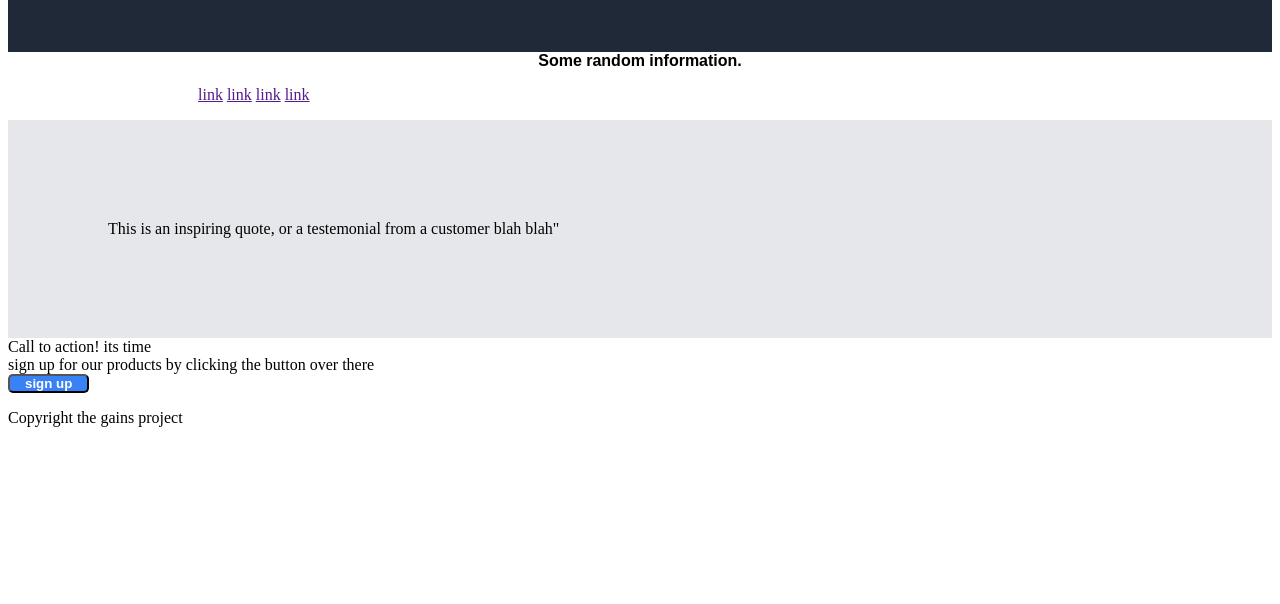
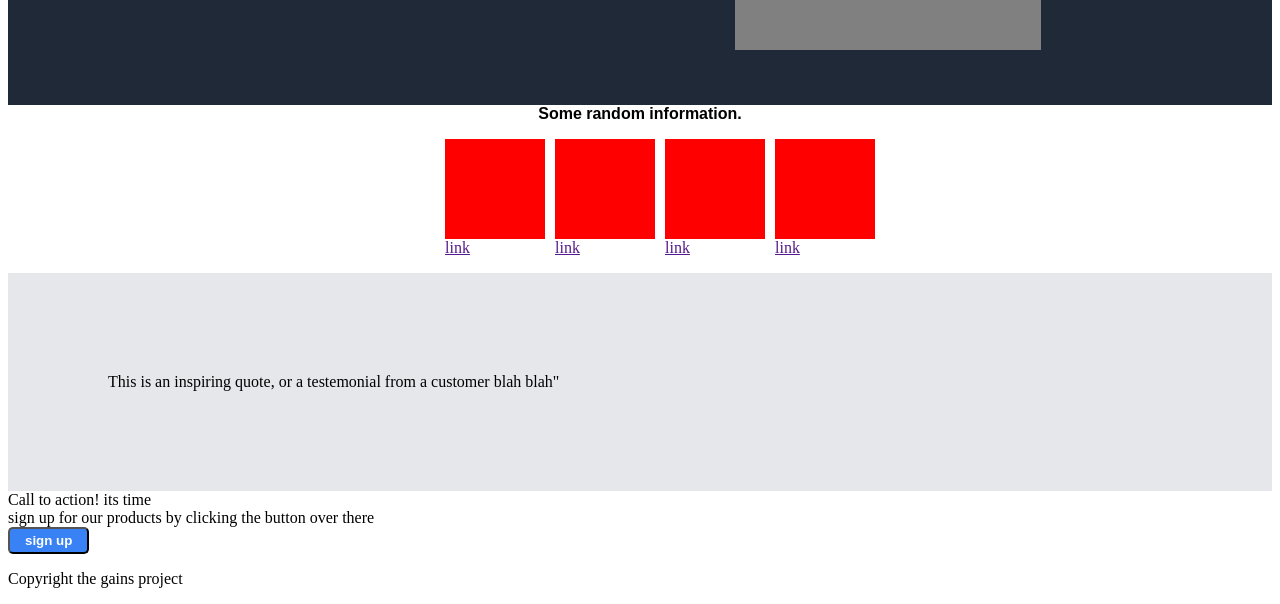
Before and after one commit to Ahson1/Odin-landing-page, a plain HTML site: page index.html in a window 1280 px wide. Shown: the part 234-838 px from the top of the page. Before the commit the page ends 800 px from the top, so only its background shows below. Drawn offline with Linux system fonts and the light colour scheme.

Commit message:
end of day 1???

```diff
--- a/index.html
+++ b/index.html
@@ -48,14 +48,26 @@
         <div class="random">Some random information.</div>
 
         <ul class="links">
+
+            <div class="items">
+            <div class="box"> </div>
+            <div><a href="">link</a></div>
+            </div>
+
+            <div class="items">
+            <div class="box"> </div>
             <a href="">link</a>
+            </div>
 
-            <a href="">link</a>
+            <div class="items">
+            <div class="box"> </div>
+            <div><a href="">link</a></div>
+            </div>
 
-            <a href="">link</a>
-
-            <a href="">link</a>
-
+            <div class="items">
+            <div class="box"> </div>
+            <div><a href="">link</a></div>
+            </div>
         </ul>
 
 
--- a/style.css
+++ b/style.css
@@ -49,6 +49,7 @@
     padding-right: 150px;
     display: flex;
     justify-content: center;
+    gap: 20px;
 
 
 }
@@ -64,14 +65,15 @@ button {
 background-color: #3882f6;
 color: white;
 font-family: Arial, Helvetica, sans-serif;
-padding: 0 15px 0 15px;
+padding: 4px 15px 4px 15px;
 font-weight: bold;
 border-radius: 5px;
 }
 
 .image {
 background-color: gray;
-padding: 50px;
+padding :80px;
+font-size: 10px;
 
 
 }
@@ -92,8 +94,22 @@ padding: 50px;
 
 
 }
+.links{
 
+    display: flex;
+    justify-content: center;
+    gap: 10px;
+    justify-items: center;
+    align-items: center;
+}
 
+.box{
+
+    background-color: red;
+    border: 10px;
+    border-color: blue;
+    padding: 50px 50px 50px 50px;
+}
 
 .section3 {
 
```
